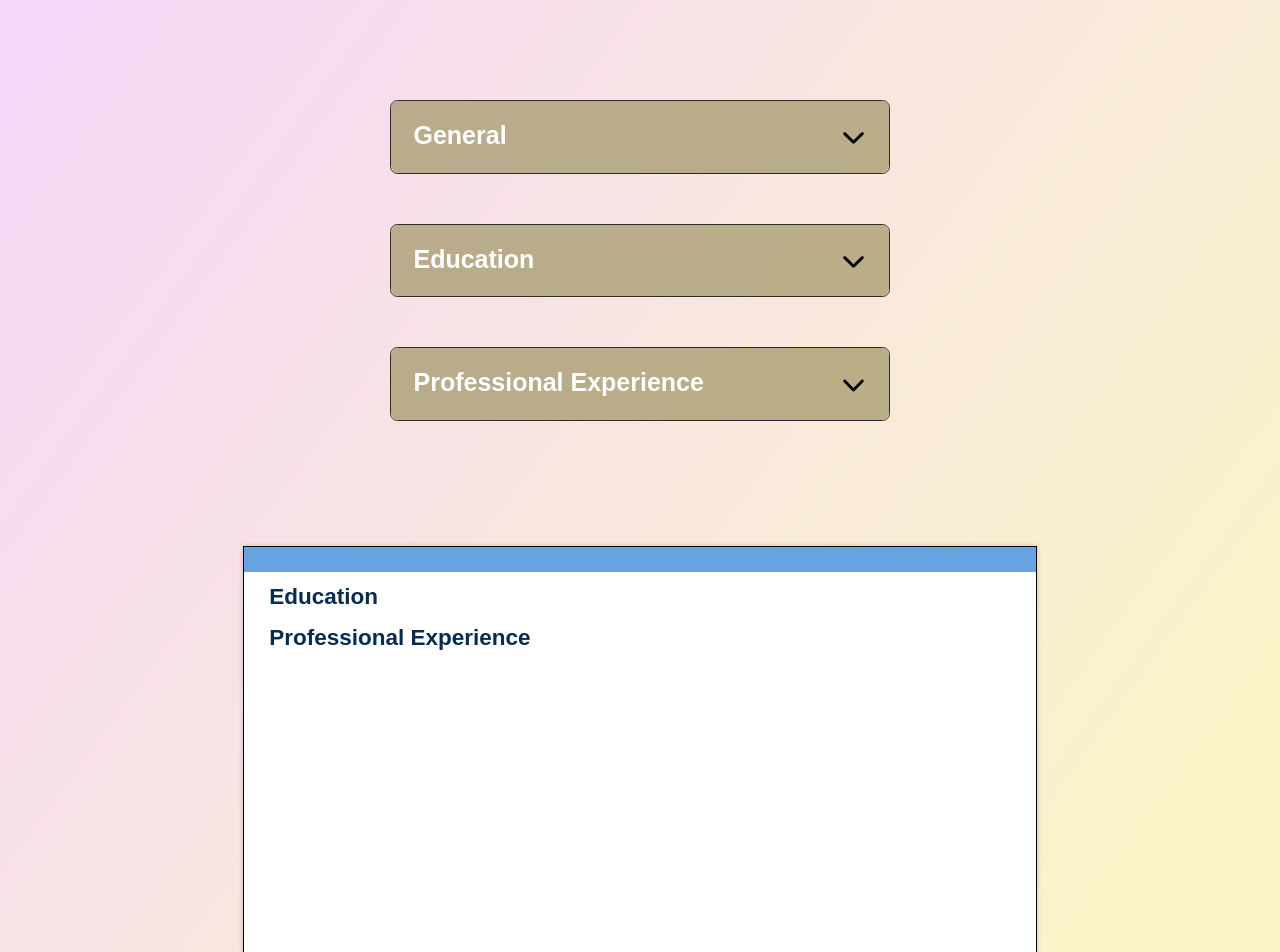
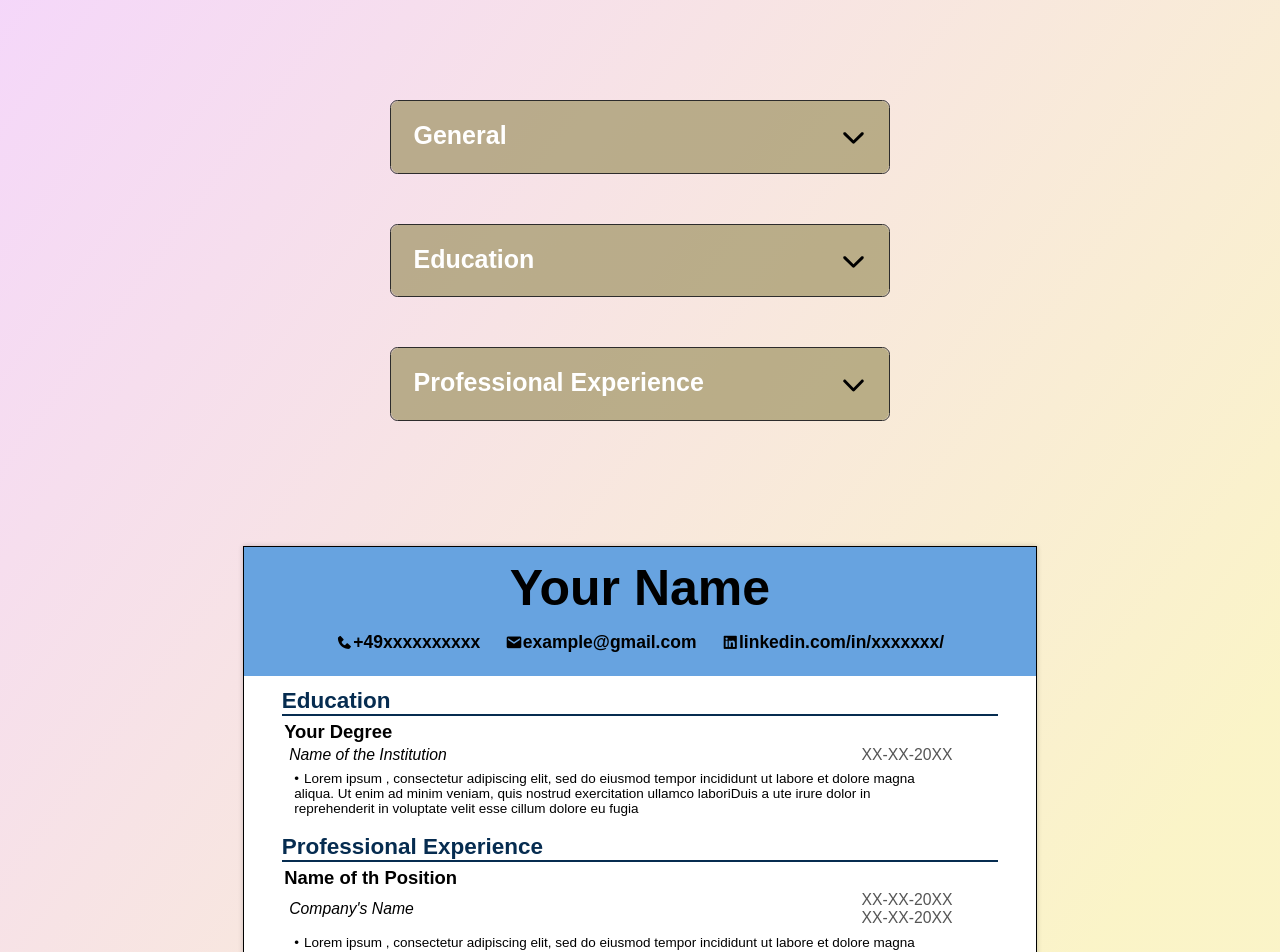
Before and after one commit to mik-dmi/CV_MAKER, a React (Vite) app: page / in a window 1280 px wide. Shown: the top 952 px of the page. Built offline with nearby package versions, Linux system fonts and the light colour scheme.

Commit message:
Fixed some more errors and added some styles

```diff
--- a/src/App.css
+++ b/src/App.css
@@ -179,10 +179,6 @@ textarea{
   background-color: #3c8292;
   transform: scale(0.9);
 }
-
-
-
-
 .accordion_toggle{
   height: fit-content;
   opacity:0;
@@ -290,17 +286,22 @@ textarea{
 h2 {
   font-size: var(--titles-font-size);
   color: var(--titles-bg-color);
-  padding-bottom: 0.1rem;
+  padding-bottom: 0rem;
 }
+h3{
+  padding-top:0.2rem ;
+}
+
 .education_container ,.experience_container{
   font-size: calc(var(--titles-font-size) * 0.7);
   width: 100%;
+  border-top: 0.1rem solid var(--titles-bg-color);
 }
 
 #education, #experience{
   display: flex;
   flex-direction: column;
-  padding: 0rem 1rem 0.5rem 1rem;
+  padding: 0rem 1.5rem 0.5rem 1.5rem;
   align-items: flex-start;
 }
 
@@ -319,6 +320,7 @@ h2 {
   display: flex;
   justify-content: space-between;
   padding-bottom: 0.1rem;
+  list-style: none;
 }
 .company_and_dates{
   display: flex;
--- a/src/App.jsx
+++ b/src/App.jsx
@@ -10,20 +10,28 @@ import {AccordionContainers} from './component/accordion';
 
 function App() {
   const [userInputGeneral, setUserInputGeneral] = useState({
-    fullName: "",
-    phoneNumber: "",
-    email: "",
-    linkedIn: ""
+    fullName: "Your Name",
+    phoneNumber: "+49xxxxxxxxxx",
+    email: "example@gmail.com",
+    linkedIn: "linkedin.com/in/xxxxxxx/"
   })
-  const [userInputEducation, setUserInputEducation] = useState([{},{},{}])
+  const [userInputEducation, setUserInputEducation] = useState([{
+    degree: "Your Degree",
+    institution:"Name of the Institution",
+    graduationDate : "XX-XX-20XX",
+    academicDescription : "Lorem ipsum , consectetur adipiscing elit, sed do eiusmod tempor incididunt ut labore et dolore magna aliqua. Ut enim ad minim veniam, quis nostrud exercitation ullamco laboriDuis a ute irure dolor in reprehenderit in voluptate velit esse cillum dolore eu fugia",
+    idNumberOfForms: ""
+  }
+])
   const [userInputProfessional, setUserInputProfessional]= useState([{
-      positionName: "",
-      company: "",
-      location:"",
-      startDate:"",
-      endDate:"",
-      professionalDescription:""
-  }])
+      positionName: "Name of th Position",
+      company: "Company's Name",
+      location:"Location",
+      startDate:"XX-XX-20XX",
+      endDate:"XX-XX-20XX",
+      professionalDescription:"Lorem ipsum , consectetur adipiscing elit, sed do eiusmod tempor incididunt ut labore et dolore magna aliqua. Ut enim ad minim veniam, quis nostrud exercitation ullamco laboriDuis a ute irure dolor in reprehenderit in voluptate velit esse cillum dolore eu fugia"
+  }
+])
   function addGeneralInfo(generalInfo) {
     //console.log(generalInfo)
     setUserInputGeneral(currentInput =>{return {
--- a/src/component/accordion.jsx
+++ b/src/component/accordion.jsx
@@ -95,7 +95,7 @@ export function AccordionContainers({ userData, header, typeOfForms, FormCompone
                 className="another_forms_button">Add</button>)}
             </div>
             <div className="delete_forms_container">
-              {index === addFormList.length -1 && <button onClick ={()=>(deleteEducationForm(index)) }
+              {(index === addFormList.length -1 && addFormList.length > 1)  && <button onClick ={()=>(deleteEducationForm(index)) }
               className="delete_forms_button">Delete</button>}
                 {index === 0 && (<button  onClick={() => deleteEducationForm(index)} className="delete_forms_button"
                 style={{ display: 'none' }}
--- a/src/component/cv_display.jsx
+++ b/src/component/cv_display.jsx
@@ -34,13 +34,13 @@ export function CvDisplay({generalData,educationData, professionalData}){
             || education.graduationDate || education.academicDescription).map((education, index)=>(
             <div key={index*5} className="individual_education_section">
               <h3>{education.degree}</h3>
-              <ul className = "education_details">
-                <li className="degree_and_graduationDate">
+              <div className = "education_details">
+                <ul className="degree_and_graduationDate">
                   <li className = "education_degree">{education.institution}</li>
                   <li className = "education_graduation">{education.graduationDate}</li>
-                </li>
+                </ul>
                 <li className = "bullet_point education_description">{education.academicDescription}</li>
-              </ul>
+              </div>
             </div>
             ))}
           </div>
@@ -54,13 +54,13 @@ export function CvDisplay({generalData,educationData, professionalData}){
             <div key={index*5} className="professional_section">
               <h3>{professional.positionName}</h3>
               <ul className="professional_details">
-                  <li className="company_and_dates">
+                  <ul className="company_and_dates">
                     <li className="professional_company">{professional.company}</li>
                     <li className="professional_dates">
                       <div>{professional.startDate}</div>
                       <div>{professional.endDate}</div>
                     </li>
-                  </li>
+                  </ul>
                   {/*<li className="professional_location">{professional.location}</li>*/}
                   <li className="bullet_point professional_description">{professional.professionalDescription}</li>
               </ul>
--- a/src/component/forms/form_education.jsx
+++ b/src/component/forms/form_education.jsx
@@ -18,13 +18,13 @@ export function FormEducation({formsInput, numbForm}) {
         if (newInput === "") return;
         e.preventDefault();
         formsInput(newInput); // Send newInput back to the parent component
-        setInput({
+        /*setInput({
           degree: "",
           institution: "",
           graduationDate: "",
           academicDescription: "",
           idNumberOfForms: newInput.idNumberOfForms
-        });
+        });*/
       }
     function handleInputChange(event) {
         const { name, value } = event.target;
--- a/src/component/forms/form_general.jsx
+++ b/src/component/forms/form_general.jsx
@@ -17,12 +17,12 @@ export function FormGeneral({formsInput}) {
         e.preventDefault()
         if(newInput === "")return
         formsInput(newInput)      /*send the NewInput back to main (App.lsx)*/
-        setInput(() => {return {
+        /*setInput(() => {return {
             fullName: "",
             phoneNumber: "",
             email: "",
             linkedIn: ""
-          }})
+          }})*/
     }
     function handleInputChange(event) {
         const { name, value } = event.target;
--- a/src/component/forms/form_professional.jsx
+++ b/src/component/forms/form_professional.jsx
@@ -18,7 +18,7 @@ export function FormProfessional({formsInput, numbForm}){
         e.preventDefault()
         if(newInput === "")return
         formsInput(newInput)      /*send the NewInput back to main (App.lsx)*/
-        setInput(() => {return {
+       /* setInput(() => {return {
             positionName: "",
             company: "",
             location:"",
@@ -26,7 +26,7 @@ export function FormProfessional({formsInput, numbForm}){
             endDate:"",
             professionalDescription:"",
             idNumberOfForms: newInput.idNumberOfForms
-          }})
+          }})*/
     }
     function handleInputChange(event) {
         const { name, value } = event.target;
```
Lines whose indentation alone changed are shown as unchanged.
